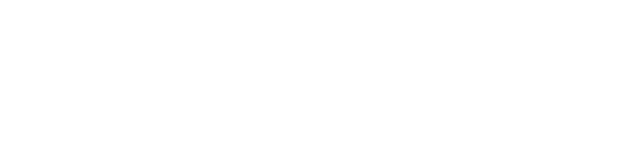
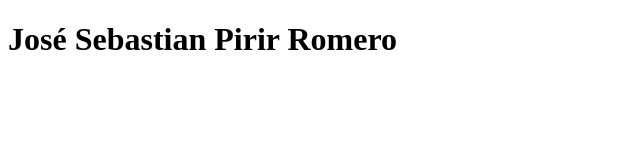
Before and after one commit to jpirir2017059/IN5AM, a plain HTML site: page index.html in a window 1280 px wide. Shown: the whole page, without its empty margins (0-640 px from the left). Drawn offline with Linux system fonts and the light colour scheme.

Commit message:
Se agrego titulo en el body

```diff
--- a/index.html
+++ b/index.html
@@ -7,5 +7,6 @@
 </head>
 <body>
 
+    <h1> José Sebastian Pirir Romero <h1>
 </body>
 </html>
```
